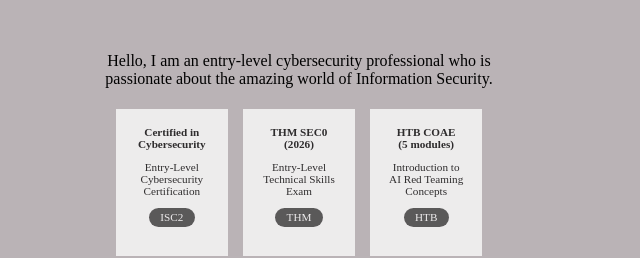
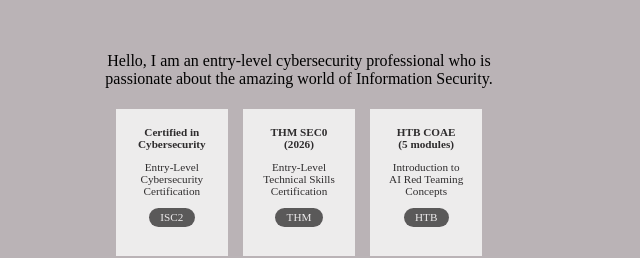
Before and after one commit to veritas373/veritas373.github.io, a plain HTML site: page index.html in a window 1280 px wide. Shown: the top 258 px of the page, 341-981 px from the left. Drawn offline with Linux system fonts and the light colour scheme.

Commit message:
Update index.html

```diff
--- a/index.html
+++ b/index.html
@@ -21,7 +21,7 @@
         <h1>THM SEC0<br>(2026)</h1>
         <p>Entry-Level<br>
         Technical Skills<br>
-        Exam</p>
+        Certification</p>
         <p class="special">THM</p>
       </div>
       <div>
```
